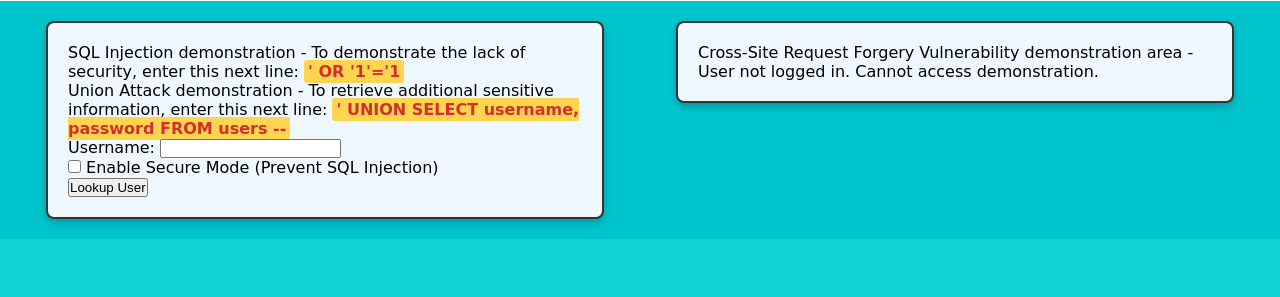
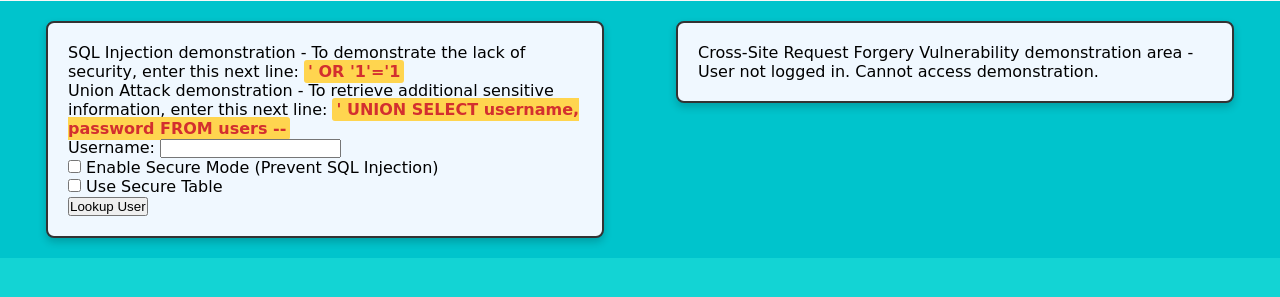
Before and after one commit to presstodash/BeaverDam, a Node server app: page / in a window 1280 px wide. Shown: the part 244-541 px from the top of the page. Run offline with Node 20, Linux system fonts and the light colour scheme.

Commit message:
adding option to search secure table

```diff
--- a/routes/home.js
+++ b/routes/home.js
@@ -60,6 +60,9 @@
 router.post('/lookup_user', (req, res) => {
     let { username } = req.body;
     const secure_mode = req.body.secure_mode === 'on';
+    const use_secure_table = req.body.use_secure_table === 'on';
+
+    const table = use_secure_table ? 'users_secure' : 'users';
 
     if (secure_mode) {
         let newusername = username.replace(/[^a-zA-Z0-9]/g, '');
@@ -69,7 +72,7 @@
                 csrfMessage: null
             });
         }
-        const query = 'SELECT username, email FROM users WHERE username = $1';
+        const query = 'SELECT username, email FROM ${table} WHERE username = $1';
         db.query(query, [username], (err, result) => {
             if (err) {
                 console.error('Error while searching for user.', err);
@@ -81,7 +84,7 @@
             });
         });
     } else {
-        const query = `SELECT username, email FROM users WHERE username = '${username}'`;
+        const query = `SELECT username, email FROM ${table} WHERE username = '${username}'`;
         db.query(query, (err, result) => {
             if (err) {
                 console.error('Error while searching for user.', err);
--- a/views/home.ejs
+++ b/views/home.ejs
@@ -36,6 +36,10 @@
                 <label for="secure_mode">Enable Secure Mode (Prevent SQL Injection)</label>
             </div>
 
+            <div>
+               <input type="checkbox" id="use_secure_table" name="use_secure_table">
+               <label for="use_secure_table">Use Secure Table</label>
+            </div>
 
             <% if (csrfToken) { %>
                <input type="hidden" name="_csrf" value="<%= csrfToken %>">
```
